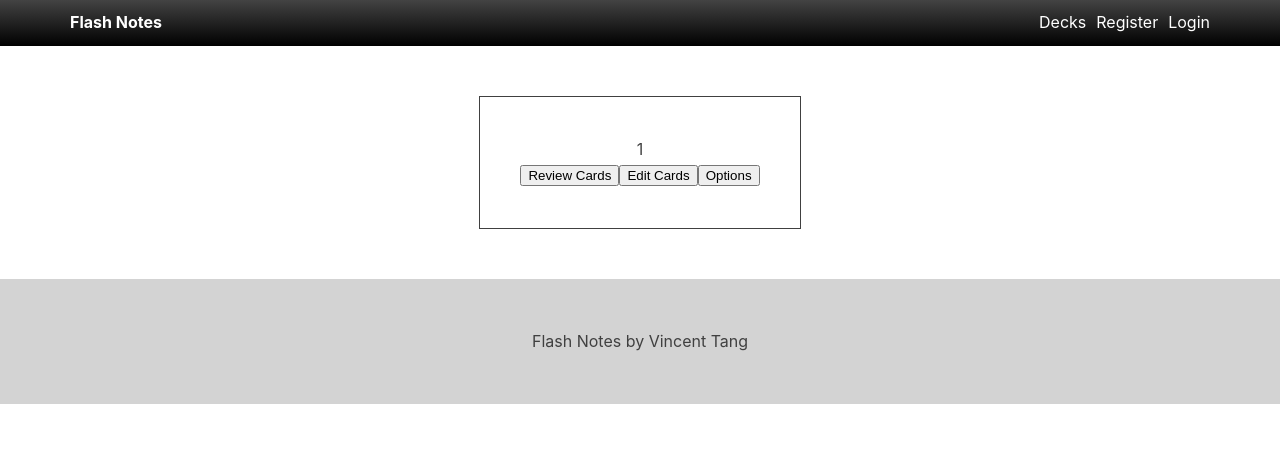
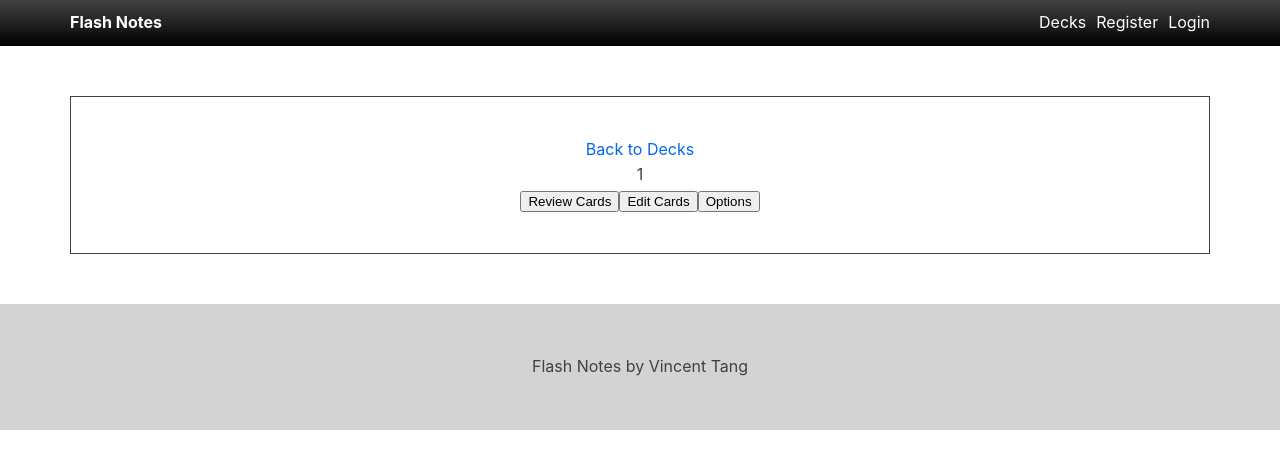
Before and after one commit to vincentntang/flashnotes-react, a React (Create React App) app in the folder frontend/: page /decks/1 in a window 1280 px wide. Shown: the top 468 px of the page. Built offline with nearby package versions, Linux system fonts and the light colour scheme.

Commit message:
removed global scss styling for anchor tag white

```diff
--- a/frontend/src/components/deck/Deck.js
+++ b/frontend/src/components/deck/Deck.js
@@ -1,12 +1,13 @@
 import React, { Component } from "react";
 import styled from "styled-components";
+import { Link } from "react-router-dom";
 import MainData from "../data/MainData";
 import Spinner from "../common/Spinner";
 import Review from "./Review";
 
 const DeckStyles = styled.div`
-  display: flex;
-  justify-content: center;
+  // display: flex;
+  // justify-content: center;
 `;
 const DeckBody = styled.div`
   border: 1px solid;
@@ -37,6 +38,7 @@ export default class Deck extends Component {
     } else {
       deckContent = (
         <div>
+          <Link to="/decks">Back to Decks</Link>
           <div> {this.props.match.params.handle}</div>
           <button onClick={this.onReviewCards}>Review Cards</button>
           <button>Edit Cards</button>
--- a/frontend/src/components/layout/Navbar.js
+++ b/frontend/src/components/layout/Navbar.js
@@ -31,6 +31,15 @@ const NavbarStyles = styled.nav`
     list-style-type:none;
     margin-left: 10px;
   }
+  a {
+    &:focus,
+    &:active,
+    &:hover {
+      color: white;
+      text-decoration: none;
+    }
+  }
+
 `;
 
 export default class Navbar extends Component {
--- a/frontend/src/global.scss
+++ b/frontend/src/global.scss
@@ -24,12 +24,3 @@
   @include screen-min(992px){max-width: 960px;}
   @include screen-min(1200px){max-width: 1140px;}
 }
-
-a {
-  &:focus,
-  &:active,
-  &:hover {
-    color: white;
-    text-decoration: none;
-  }
-}
```
